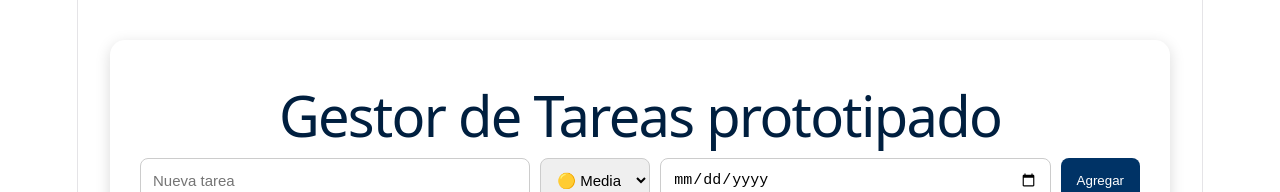
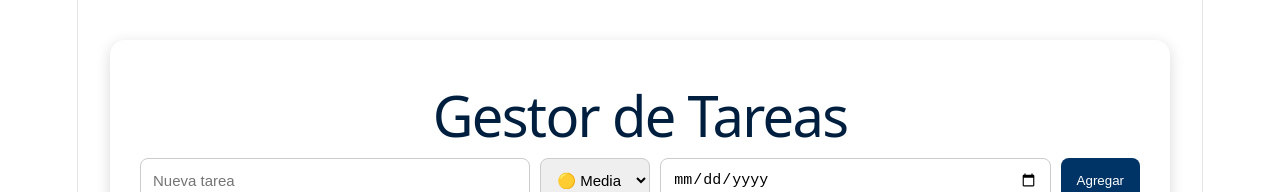
Before and after one commit to leonardo2612/DatacenterCRUD, a React (Vite) app in the folder frontend/: page / in a window 1280 px wide. Shown: the top 192 px of the page. Built offline with nearby package versions, Linux system fonts and the light colour scheme; no server answers.

Commit message:
intengo 1 correccion total

```diff
--- a/frontend/src/App.jsx
+++ b/frontend/src/App.jsx
@@ -376,7 +376,7 @@ return(
 
 
 <h1>
-Gestor de Tareas prototipado
+Gestor de Tareas
 </h1>
 
 
```
